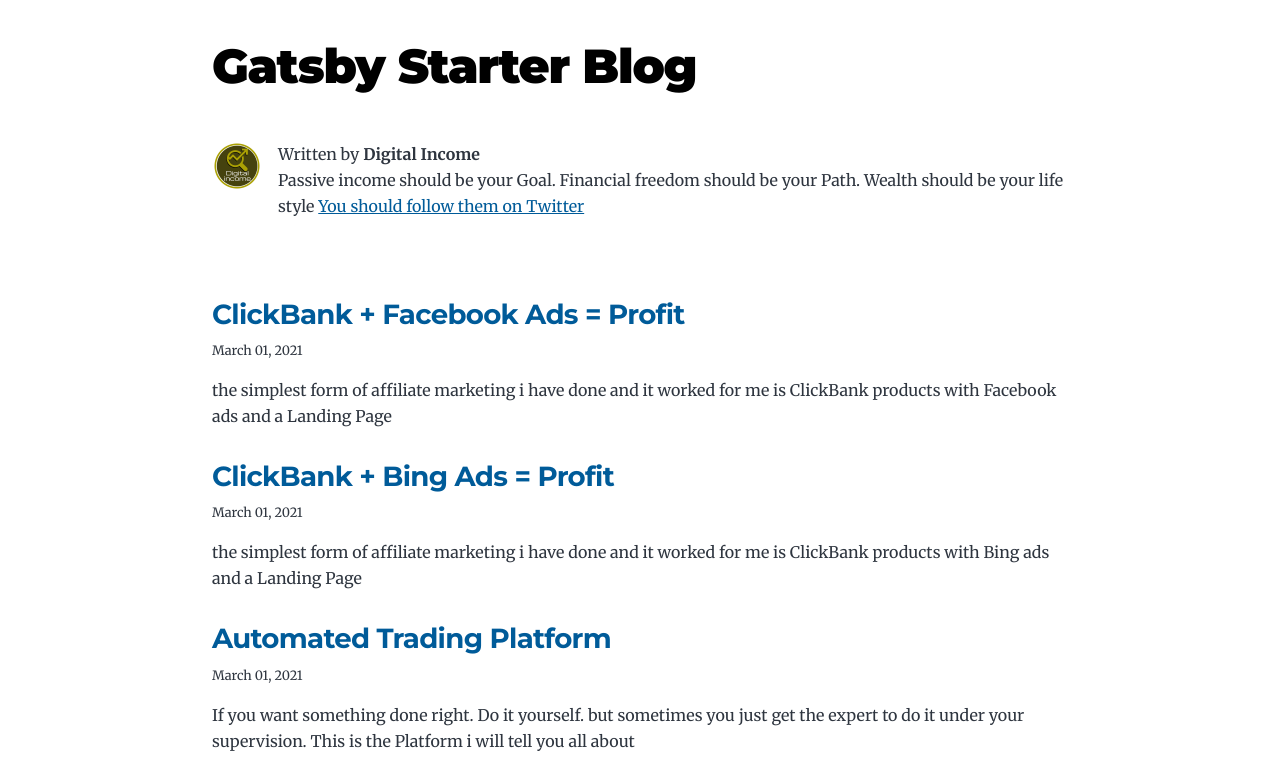
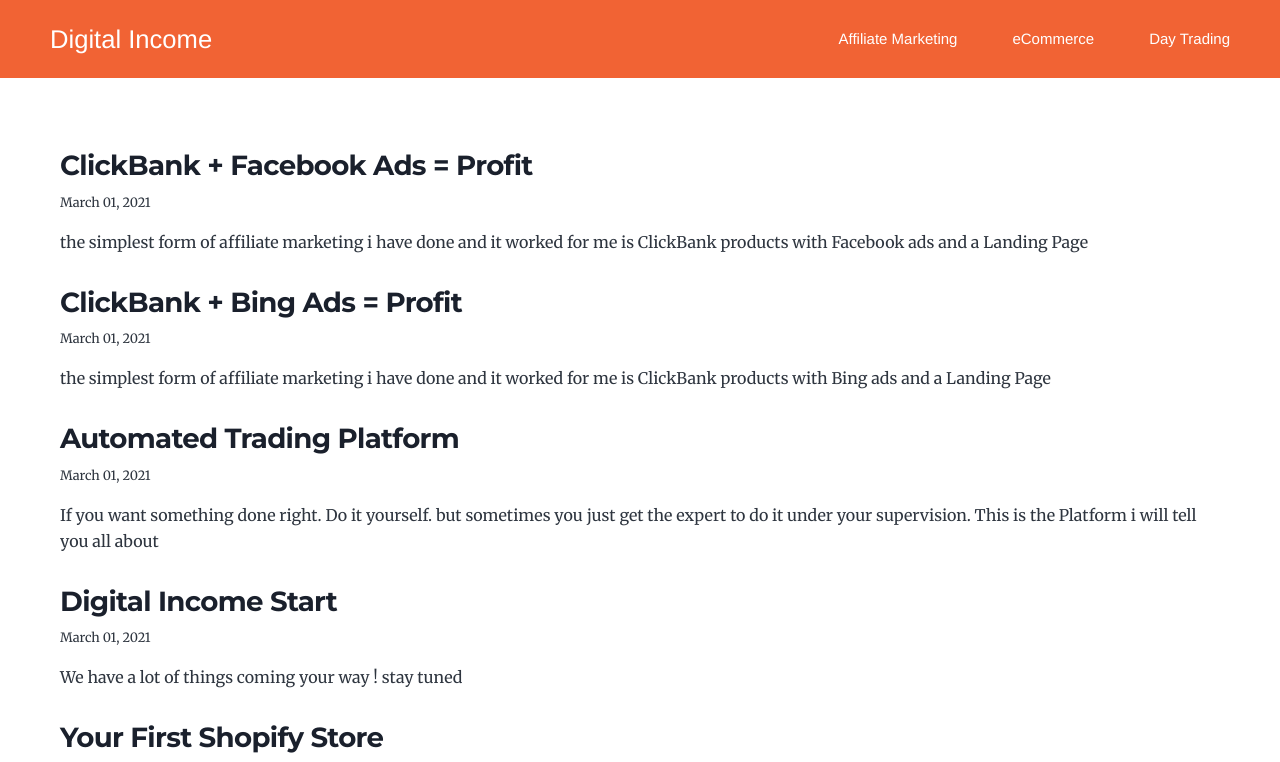
Before and after one commit to ouss4m4/digincome, a Gatsby site: page / in a window 1280 px wide. Shown: the top 762 px of the page. Built offline with nearby package versions, Linux system fonts and the light colour scheme; Gatsby itself is replaced by a stand-in of ours.

Commit message:
header component added

```diff
--- a/gatsby-config.js
+++ b/gatsby-config.js
@@ -1,6 +1,6 @@
 module.exports = {
   siteMetadata: {
-    title: `Gatsby Starter Blog`,
+    title: `Digital Income`,
     author: {
       name: `Digital Income`,
       summary: `Passive income should be your Goal. Financial freedom should be your Path. Wealth should be your life style`,
--- a/src/components/bio.js
+++ b/src/components/bio.js
@@ -53,11 +53,13 @@
       )}
       {author?.name && (
         <p>
-          Written by <strong>{author.name}</strong>
+          <strong>{author.name} Blog</strong>
           <br /> {author?.summary || null} {` `}
-          <a href={`https://twitter.com/${social?.twitter || ``}`}>
-            You should follow them on Twitter
-          </a>
+          {social?.twitter && (
+            <a href={`https://twitter.com/${social?.twitter || ``}`}>
+              You should follow them on Twitter
+            </a>
+          )}
         </p>
       )}
     </div>
--- /dev/null
+++ b/src/components/header.css
@@ -0,0 +1,50 @@
+#header {
+  background: var(--color-primary);
+  padding: var(--spacing-5);
+  font-family: 'geomanist', Helvetica, Arial;
+}
+
+#header .inner {
+  max-width: var(--maxWidth-page);
+  margin: 0 auto;
+  display: flex;
+  justify-content: space-between;
+  align-items: center;
+  color: #fff;
+  padding: 0 10px;
+}
+
+.site-logo .url {
+  display: block;
+  font-size: 1.6rem;
+}
+
+#header a {
+  text-decoration: none;
+  color: #fff;
+  text-decoration: none;
+  font-family: Helvetica, Arial, sans-serif;
+}
+
+.nav-list {
+  display: flex;
+  justify-content: space-evenly;
+  margin: 0;
+  padding: 0;
+}
+.nav-item {
+  list-style-type: none;
+  margin: 0;
+  padding: 0;
+  font-size: 15px;
+  cursor: pointer;
+}
+
+.nav-item {
+  margin-left: 55px;
+}
+@media (min-width: 1200px) {
+  .nav-item {
+    margin-left: 55px;
+  }
+}
--- /dev/null
+++ b/src/components/header.js
@@ -0,0 +1,53 @@
+import React from "react"
+import { useStaticQuery, graphql } from "gatsby"
+import Image from "gatsby-image"
+import "./header.css"
+
+const Header = () => {
+  const data = useStaticQuery(graphql`
+    query HeaderQuery {
+      logo: file(absolutePath: { regex: "/profile-pic.png/" }) {
+        childImageSharp {
+          fixed(width: 50, height: 50, quality: 95) {
+            ...GatsbyImageSharpFixed
+          }
+        }
+      }
+      site {
+        siteMetadata {
+          title
+          author {
+            name
+            summary
+          }
+          social {
+            twitter
+          }
+        }
+      }
+    }
+  `)
+
+  const logo = data?.logo?.childImageSharp?.fixed
+
+  return (
+    <header id="header" role="banner">
+      <div className="inner" role="navigation">
+        <div className="site-logo">
+          <a className="url" href="https://digincome.com/">
+            Digital Income
+          </a>
+        </div>
+        <nav role="navigation">
+          <ul className="nav-list">
+            <li class="nav-item"><a href="#">Affiliate Marketing</a></li>
+            <li class="nav-item"><a href="#">eCommerce</a></li>
+            <li class="nav-item"><a href="#">Day Trading</a></li>
+          </ul>
+        </nav>
+      </div>
+    </header>
+  )
+}
+
+export default Header
--- a/src/components/layout.js
+++ b/src/components/layout.js
@@ -1,5 +1,6 @@
 import React from "react"
 import { Link } from "gatsby"
+import Header from "./header"
 
 const Layout = ({ location, title, children }) => {
   const rootPath = `${__PATH_PREFIX__}/`
@@ -21,8 +22,9 @@
   }
 
   return (
+    <div>
+      <Header />
       <div className="global-wrapper" data-is-root-path={isRootPath}>
-      <header className="global-header">{header}</header>
         <main>{children}</main>
         <footer>
           © {new Date().getFullYear()}, Blog by
@@ -30,6 +32,7 @@
           <a href="https://www.digincome.com">Digital Income</a>
         </footer>
       </div>
+    </div>
   )
 }
 
--- a/src/pages/index.js
+++ b/src/pages/index.js
@@ -26,7 +26,6 @@
   return (
     <Layout location={location} title={siteTitle}>
       <SEO title="All posts" />
-      <Bio />
       <ol style={{ listStyle: `none` }}>
         {posts.map(post => {
           const title = post.frontmatter.title || post.fields.slug
--- a/src/style.css
+++ b/src/style.css
@@ -10,8 +10,9 @@
   --maxWidth-2xl: 42rem;
   --maxWidth-3xl: 48rem;
   --maxWidth-4xl: 56rem;
+  --maxWidth-page: 1200px;
   --maxWidth-full: "100%";
-  --maxWidth-wrapper: var(--maxWidth-4xl);
+  --maxWidth-wrapper: var(--maxWidth-page);
   --spacing-px: "1px";
   --spacing-0: 0;
   --spacing-1: 0.25rem;
@@ -54,7 +55,8 @@
   --fontSize-5: 2.074rem;
   --fontSize-6: 2.488rem;
   --fontSize-7: 2.986rem;
-  --color-primary: #005b99;
+  --color-primary: #f16334;
+  --color-secondary: #26282d;
   --color-text: #2e353f;
   --color-text-light: #4f5969;
   --color-heading: #1a202c;
@@ -228,10 +230,10 @@
 }
 
 /* Link */
-
+/*
 a {
   color: var(--color-primary);
-}
+} */
 
 a:hover,
 a:focus {
@@ -251,7 +253,8 @@
 }
 
 .global-header {
-  margin-bottom: var(--spacing-12);
+  background: #f16334;
+  color: #fff;
 }
 
 .main-heading {
@@ -270,7 +273,7 @@
 
 .post-list-item h2 {
   font-size: var(--fontSize-4);
-  color: var(--color-primary);
+  /* color: var(--color-primary); */
   margin-bottom: var(--spacing-2);
   margin-top: var(--spacing-0);
 }
```
Lines whose indentation alone changed are shown as unchanged.
